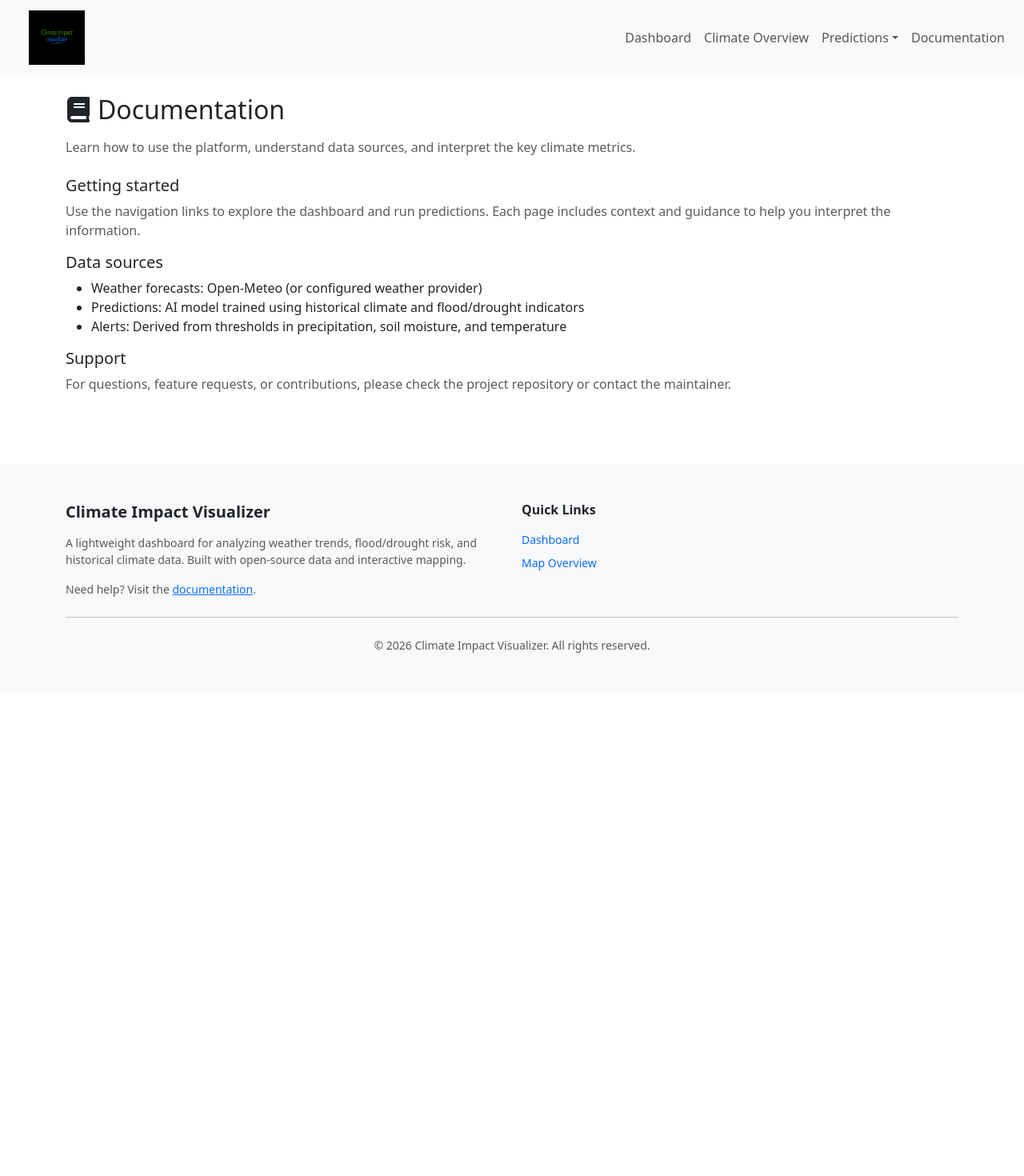
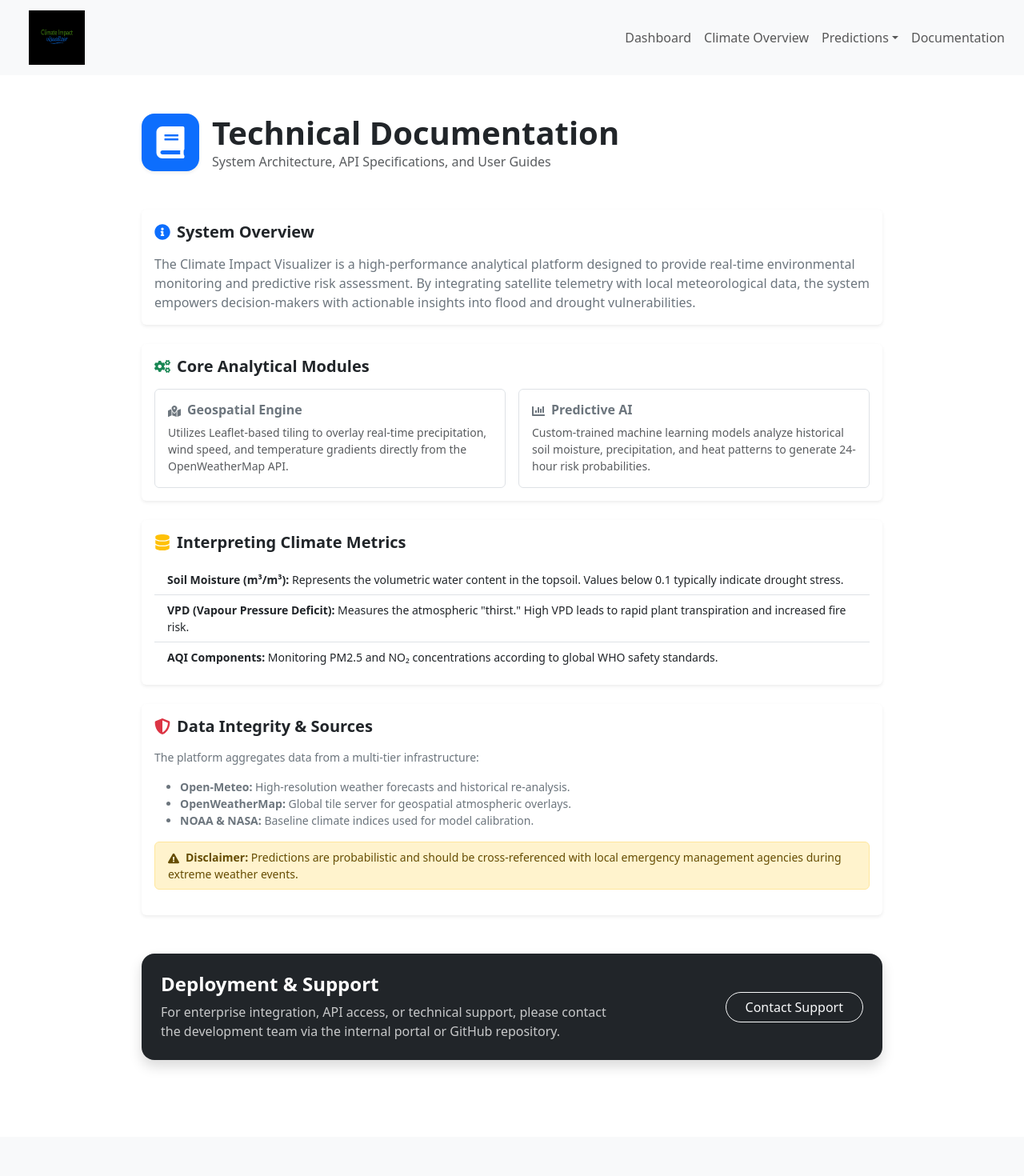
Before and after one commit to Mr-Documents/Climate-Impact-Visualizer, a React (Create React App) app in the folder frontend/: page /docs in a window 1280 px wide. Shown: the top 1470 px of the page at 80% size. Before the commit the page ends 865 px from the top, so only its background shows below. Built offline with nearby package versions, Linux system fonts and the light colour scheme.

Commit message:
⚒️  Documentation and readme file updated

```diff
--- a/frontend/src/pages/documentation.jsx
+++ b/frontend/src/pages/documentation.jsx
@@ -1,34 +1,121 @@
 import React from "react";
-import { FaBook } from "react-icons/fa";
+import {
+  FaBook,
+  FaInfoCircle,
+  FaDatabase,
+  FaCogs,
+  FaShieldAlt,
+  FaChartBar,
+  FaMapMarkedAlt,
+  FaExclamationTriangle
+} from "react-icons/fa";
 
-const DocumentationPage = () => (
-  <div className="container py-4">
-    <h2 className="mb-3 d-flex align-items-center gap-2">
-      <FaBook size={32} />
-      Documentation
-    </h2>
+const DocumentationPage = () => {
+  const sections = [
+    {
+      title: "System Overview",
+      icon: <FaInfoCircle className="text-primary" />,
+      content: "The Climate Impact Visualizer is a high-performance analytical platform designed to provide real-time environmental monitoring and predictive risk assessment. By integrating satellite telemetry with local meteorological data, the system empowers decision-makers with actionable insights into flood and drought vulnerabilities."
+    },
+    {
+      title: "Core Analytical Modules",
+      icon: <FaCogs className="text-success" />,
+      content: (
+        <div className="row g-3">
+          <div className="col-md-6">
+            <div className="p-3 border rounded bg-white">
+              <h6 className="fw-bold"><FaMapMarkedAlt className="me-2"/>Geospatial Engine</h6>
+              <p className="small text-muted mb-0">Utilizes Leaflet-based tiling to overlay real-time precipitation, wind speed, and temperature gradients directly from the OpenWeatherMap API.</p>
+            </div>
+          </div>
+          <div className="col-md-6">
+            <div className="p-3 border rounded bg-white">
+              <h6 className="fw-bold"><FaChartBar className="me-2"/>Predictive AI</h6>
+              <p className="small text-muted mb-0">Custom-trained machine learning models analyze historical soil moisture, precipitation, and heat patterns to generate 24-hour risk probabilities.</p>
+            </div>
+          </div>
+        </div>
+      )
+    },
+    {
+      title: "Interpreting Climate Metrics",
+      icon: <FaDatabase className="text-warning" />,
+      content: (
+        <ul className="list-group list-group-flush small">
+          <li className="list-group-item"><strong>Soil Moisture (m³/m³):</strong> Represents the volumetric water content in the topsoil. Values below 0.1 typically indicate drought stress.</li>
+          <li className="list-group-item"><strong>VPD (Vapour Pressure Deficit):</strong> Measures the atmospheric "thirst." High VPD leads to rapid plant transpiration and increased fire risk.</li>
+          <li className="list-group-item"><strong>AQI Components:</strong> Monitoring PM2.5 and NO₂ concentrations according to global WHO safety standards.</li>
+        </ul>
+      )
+    },
+    {
+      title: "Data Integrity & Sources",
+      icon: <FaShieldAlt className="text-danger" />,
+      content: (
+        <div className="small">
+          <p>The platform aggregates data from a multi-tier infrastructure:</p>
+          <ul>
+            <li><strong>Open-Meteo:</strong> High-resolution weather forecasts and historical re-analysis.</li>
+            <li><strong>OpenWeatherMap:</strong> Global tile server for geospatial atmospheric overlays.</li>
+            <li><strong>NOAA & NASA:</strong> Baseline climate indices used for model calibration.</li>
+          </ul>
+          <div className="alert alert-warning py-2">
+            <FaExclamationTriangle className="me-2" />
+            <strong>Disclaimer:</strong> Predictions are probabilistic and should be cross-referenced with local emergency management agencies during extreme weather events.
+          </div>
+        </div>
+      )
+    }
+  ];
 
-    <p className="text-muted mb-4">
-      Learn how to use the platform, understand data sources, and interpret the key climate metrics.
-    </p>
+  return (
+    <div className="container py-5">
+      <div className="row justify-content-center">
+        <div className="col-lg-10">
+          <div className="d-flex align-items-center gap-3 mb-5">
+            <div className="bg-primary p-3 rounded-4 shadow-sm">
+              <FaBook size={40} className="text-white" />
+            </div>
+            <div>
+              <h1 className="fw-bold mb-0">Technical Documentation</h1>
+              <p className="text-muted mb-0">System Architecture, API Specifications, and User Guides</p>
+            </div>
+          </div>
 
-    <h5>Getting started</h5>
-    <p className="text-muted">
-      Use the navigation links to explore the dashboard and run predictions. Each page includes context and guidance to help you interpret the information.
-    </p>
+          <div className="row g-4">
+            {sections.map((section, index) => (
+              <div key={index} className="col-12">
+                <div className="card border-0 shadow-sm overflow-hidden">
+                  <div className="card-header bg-white py-3 border-bottom-0">
+                    <h5 className="mb-0 fw-bold d-flex align-items-center gap-2">
+                      {section.icon} {section.title}
+                    </h5>
+                  </div>
+                  <div className="card-body pt-0 text-secondary">
+                    {section.content}
+                  </div>
+                </div>
+              </div>
+            ))}
+          </div>
 
-    <h5>Data sources</h5>
-    <ul>
-      <li>Weather forecasts: Open-Meteo (or configured weather provider)</li>
-      <li>Predictions: AI model trained using historical climate and flood/drought indicators</li>
-      <li>Alerts: Derived from thresholds in precipitation, soil moisture, and temperature</li>
-    </ul>
-
-    <h5>Support</h5>
-    <p className="text-muted">
-      For questions, feature requests, or contributions, please check the project repository or contact the maintainer.
-    </p>
-  </div>
-);
+          <div className="mt-5 p-4 rounded-4 bg-dark text-white shadow">
+            <div className="row align-items-center">
+              <div className="col-md-8">
+                <h4 className="fw-bold">Deployment & Support</h4>
+                <p className="mb-0 opacity-75">
+                  For enterprise integration, API access, or technical support, please contact the development team via the internal portal or GitHub repository.
+                </p>
+              </div>
+              <div className="col-md-4 text-md-end mt-3 mt-md-0">
+                <button className="btn btn-outline-light rounded-pill px-4">Contact Support</button>
+              </div>
+            </div>
+          </div>
+        </div>
+      </div>
+    </div>
+  );
+};
 
 export default DocumentationPage;
```
